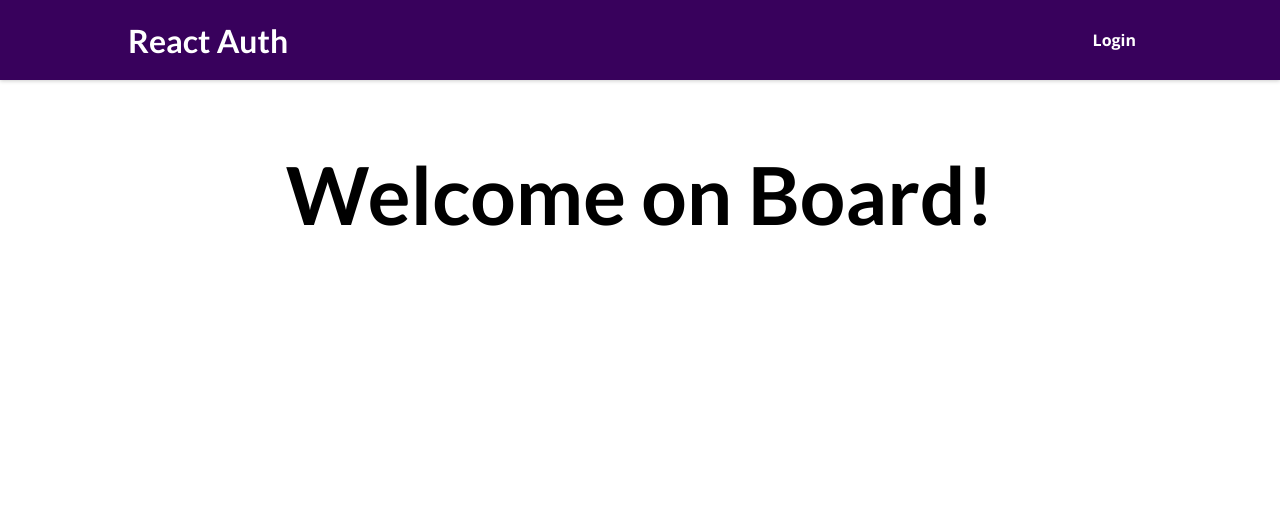
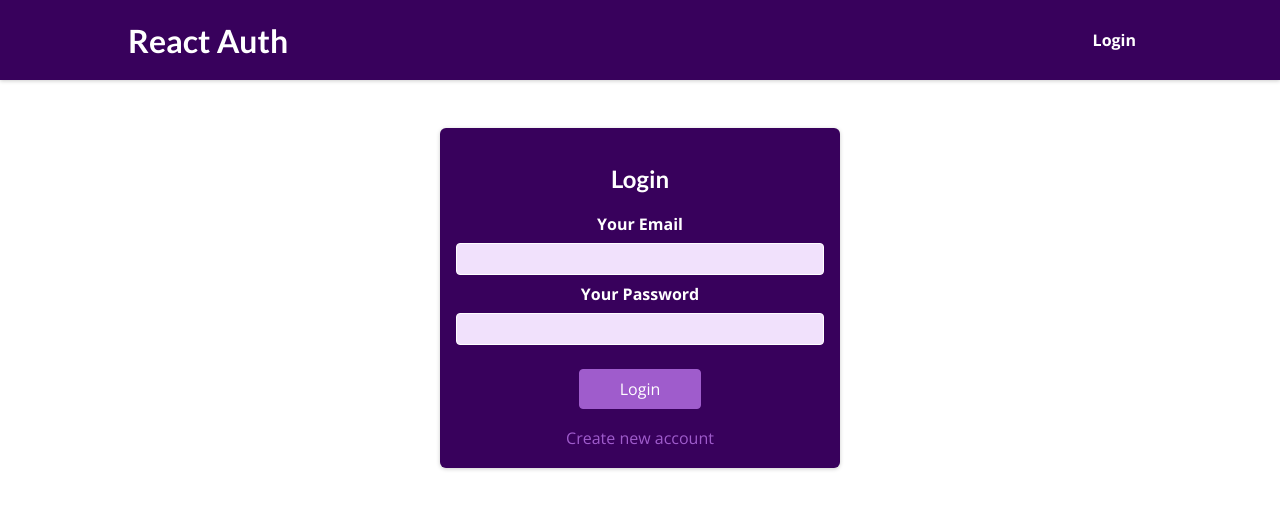
Before and after one commit to ayasha2001/auth_firebase, a React (Create React App) app: page / in a window 1280 px wide. Shown: the top 508 px of the page. Built offline with nearby package versions, Linux system fonts and the light colour scheme.

Commit message:
logout implemented

```diff
--- a/src/components/Auth/AuthForm.js
+++ b/src/components/Auth/AuthForm.js
@@ -75,6 +75,7 @@ const AuthForm = () => {
     );
     if (!data.ok) {
       alert("Authentication failed!");
+      setLoading(false);
       return;
     }
     setLoading(false);
--- a/src/pages/HomePage.js
+++ b/src/pages/HomePage.js
@@ -1,11 +1,13 @@
+import { useContext } from "react";
 import StartingPageContent from "../components/StartingPage/StartingPageContent";
+import AuthContext from "../context/AuthContext";
+import { useNavigate } from "react-router-dom";
+import AuthPage from "./AuthPage";
 
 const HomePage = () => {
-  return (
-    <>
-      <StartingPageContent />
-    </>
-  );
+  const cntxt = useContext(AuthContext);
+  const nav = useNavigate();
+  return <>{!cntxt.isLoggedIn ? <AuthPage/> : <StartingPageContent />}</>;
 };
 
 export default HomePage;
```
